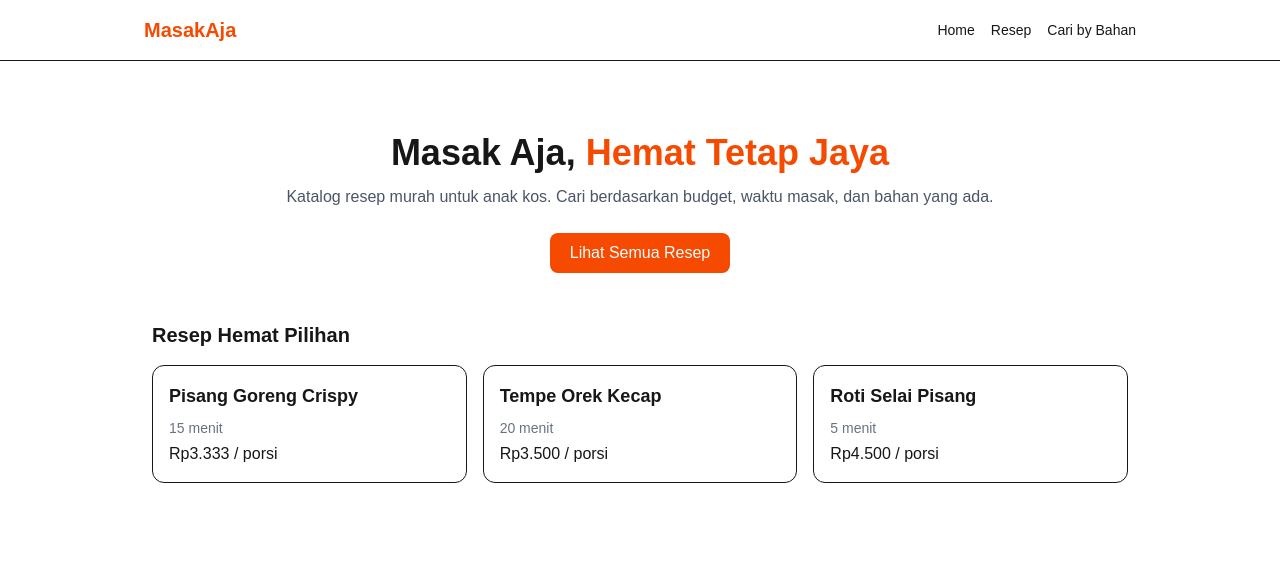
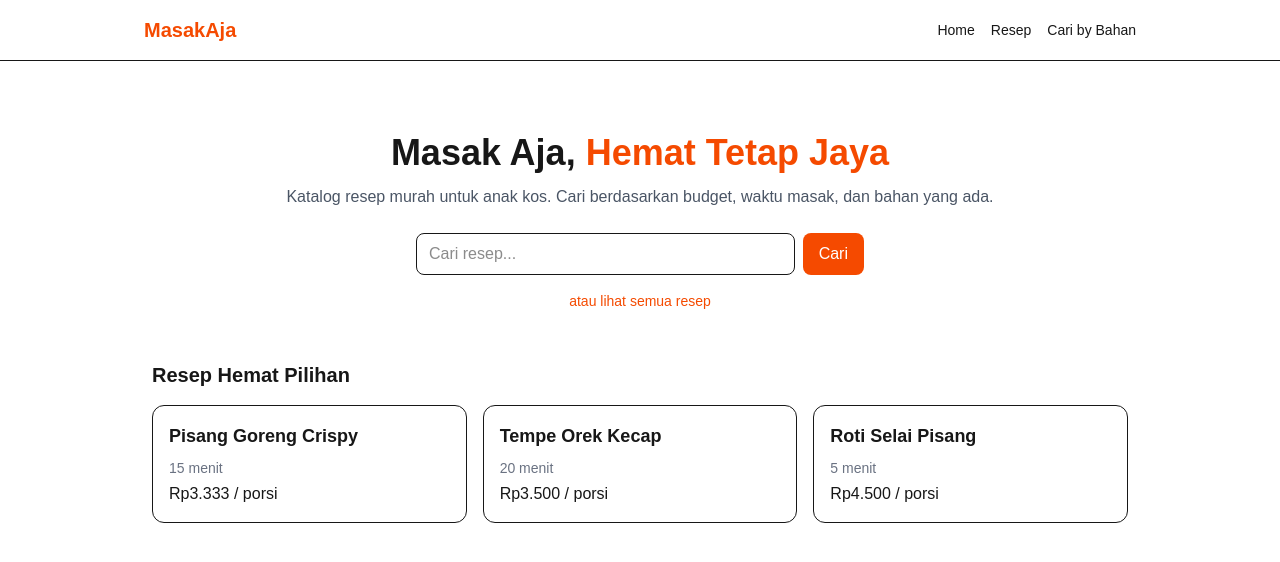
Before and after one commit to Ulfakhairinaa/UTS-PRAK-POPL---MasakAja, a Next.js app: page / in a window 1280 px wide. Shown: the top 562 px of the page. Built offline with nearby package versions, Linux system fonts and the light colour scheme.

Commit message:
feat: tambah pencarian cepat di halaman home

```diff
--- a/components/Home.js
+++ b/components/Home.js
@@ -11,11 +11,27 @@ export default function Home({ populer }) {
           Katalog resep murah untuk anak kos. Cari berdasarkan budget, waktu
           masak, dan bahan yang ada.
         </p>
+
+        <form action="/resep" className="mx-auto mt-6 flex max-w-md gap-2">
+          <input
+            name="q"
+            type="text"
+            placeholder="Cari resep..."
+            className="flex-1 rounded-lg border px-3 py-2"
+          />
+          <button
+            type="submit"
+            className="rounded-lg bg-orange-600 px-4 py-2 text-white hover:bg-orange-700"
+          >
+            Cari
+          </button>
+        </form>
+
         <Link
           href="/resep"
-          className="mt-6 inline-block rounded-lg bg-orange-600 px-5 py-2 text-white hover:bg-orange-700"
+          className="mt-4 inline-block text-sm text-orange-600 hover:underline"
         >
-          Lihat Semua Resep
+          atau lihat semua resep
         </Link>
       </section>
 
```
